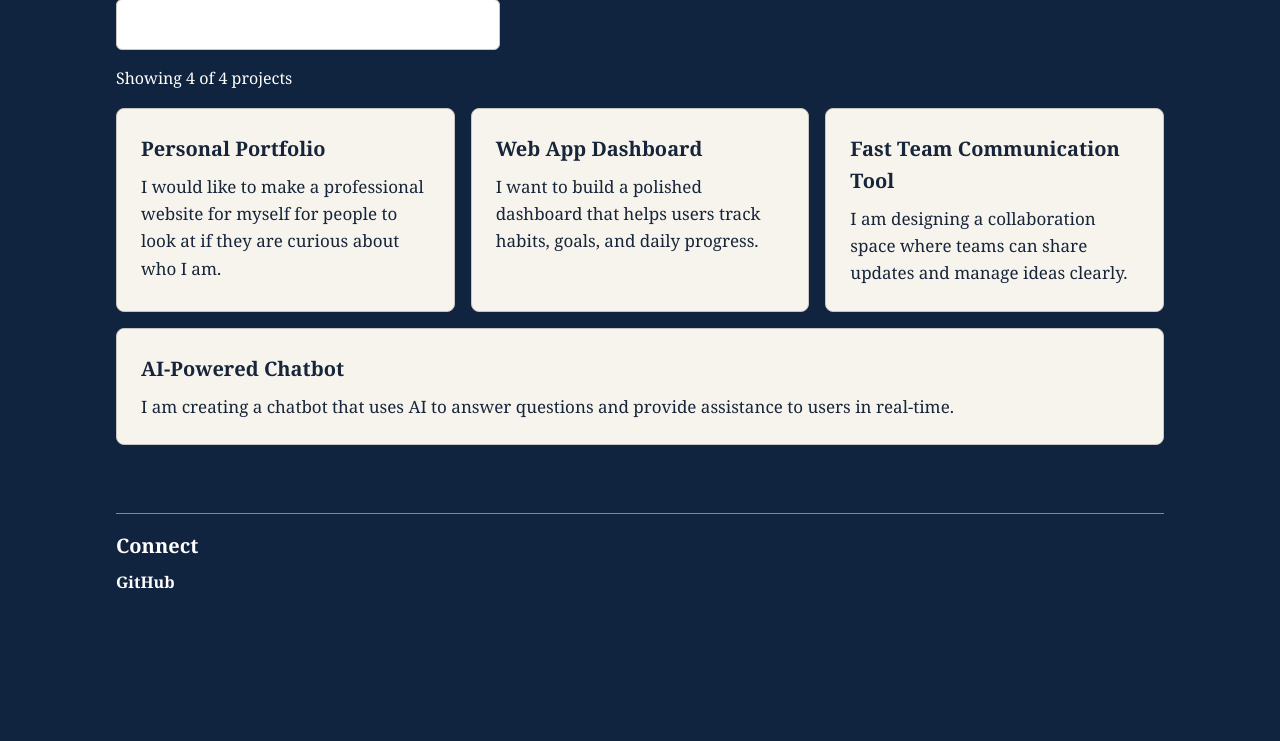
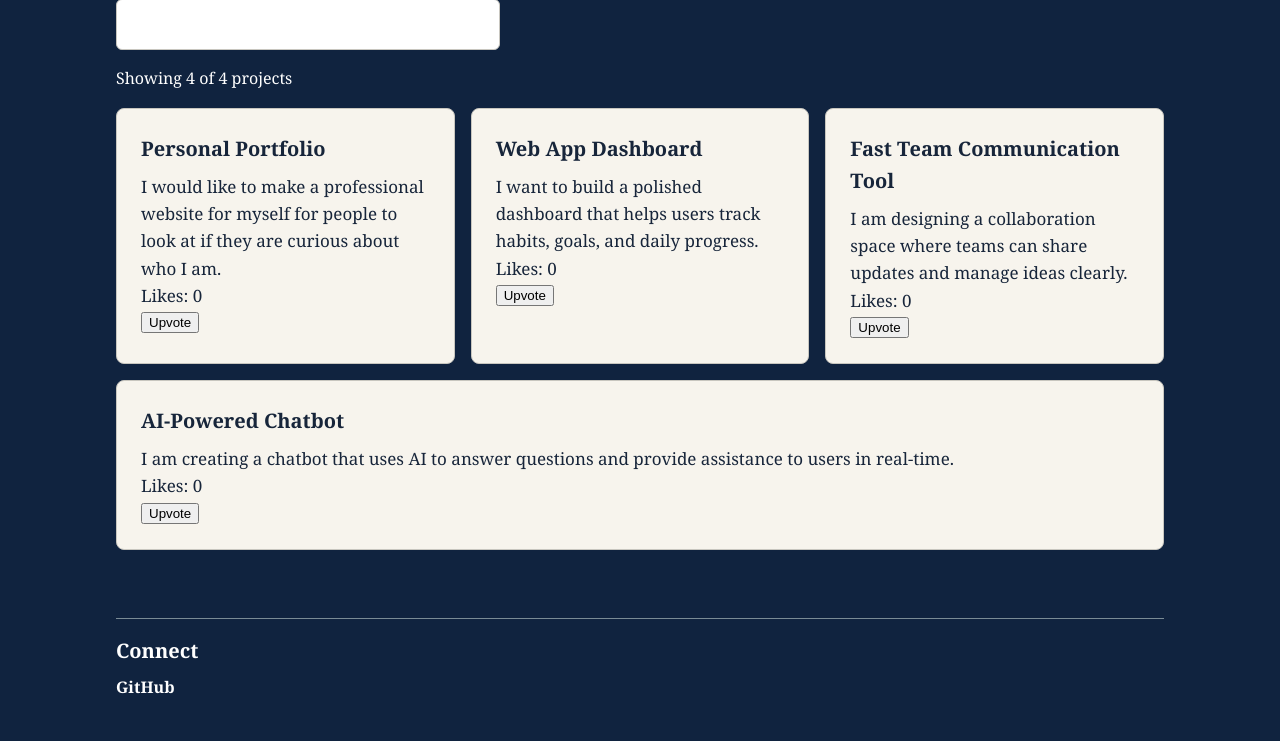
Before and after one commit to hpenaran/ssw215-hpenaran, a Flask app: page / in a window 1280 px wide. Shown: the part 545-1286 px from the top of the page. Before the commit the page ends 1134 px from the top, so only its background shows below. Run offline with Flask 3, Linux system fonts and the light colour scheme.

Commit message:
feat: upvote a project without reloading the page

```diff
--- a/labs/lab6/app.py
+++ b/labs/lab6/app.py
@@ -1,4 +1,4 @@
-from flask import Flask, render_template
+from flask import Flask, jsonify, render_template
 
 app = Flask(__name__)
 
@@ -48,5 +48,18 @@ def index():
     return render_template("index.html", projects=projects_db)
 
 
+@app.post("/api/projects/<int:project_id>/upvote")
+def upvote_project(project_id):
+    project = next(
+        (project for project in projects_db if project["id"] == project_id),
+        None,
+    )
+    if project is None:
+        return jsonify({"error": "Project not found"}), 404
+
+    project["likes"] += 1
+    return jsonify({"project_id": project_id, "likes": project["likes"]})
+
+
 if __name__ == "__main__":
     app.run(debug=True)
--- a/labs/lab6/static/app.js
+++ b/labs/lab6/static/app.js
@@ -30,3 +30,33 @@ if (filterInput) {
   filterInput.addEventListener('input', updateProjectList);
   updateProjectList();
 }
+
+document.querySelectorAll('.upvote-btn').forEach((button) => {
+  button.addEventListener('click', async () => {
+    const card = button.closest('.card');
+    const likeCount = card?.querySelector('.like-count');
+    const projectId = card?.dataset.projectId;
+
+    if (!likeCount || !projectId) {
+      console.error('Unable to upvote: project card is missing its ID or like count.');
+      return;
+    }
+
+    button.disabled = true;
+    try {
+      const response = await fetch(`/api/projects/${projectId}/upvote`, {
+        method: 'POST',
+      });
+      if (!response.ok) {
+        throw new Error(`Upvote request failed with status ${response.status}.`);
+      }
+
+      const result = await response.json();
+      likeCount.textContent = result.likes;
+    } catch (error) {
+      console.error('Unable to upvote project:', error);
+    } finally {
+      button.disabled = false;
+    }
+  });
+});
--- a/labs/lab6/templates/index.html
+++ b/labs/lab6/templates/index.html
@@ -44,6 +44,12 @@
           <article class="card" data-project-id="{{ project.id }}">
             <h3 class="card-title">{{ project.title }}</h3>
             <p>{{ project.description }}</p>
+            <!-- hand-edited by HP -->
+            {% if project.likes > 10 %}
+              <span class="badge">Trending</span>
+            {% endif %}
+            <p>Likes: <span class="like-count">{{ project.likes }}</span></p>
+            <button class="upvote-btn" type="button">Upvote</button>
           </article>
           {% endfor %}
         </div>
```
Also changed, not shown: labs/lab6/SPEC.md (+1 -0 lines).
